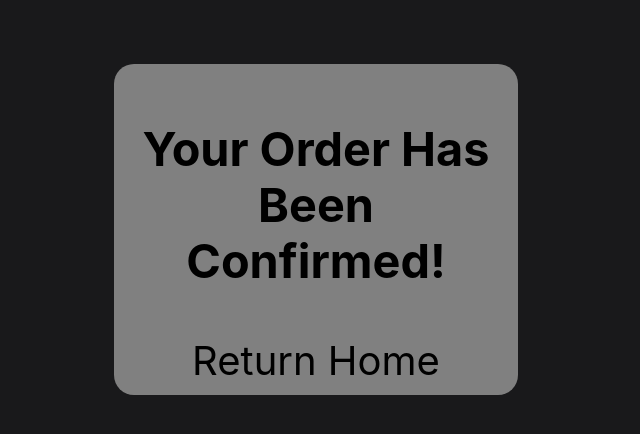
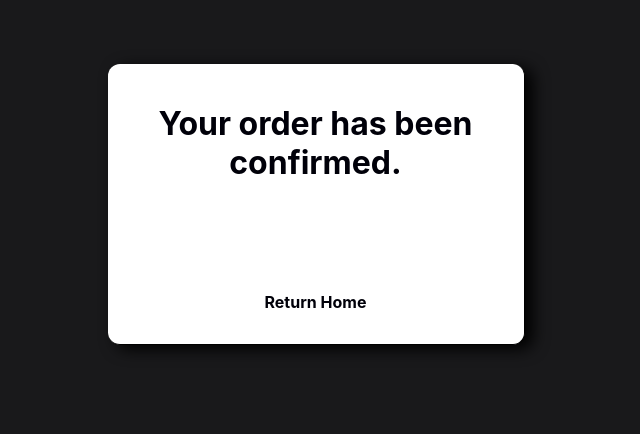
Before and after one commit to GitSeaBass/CinemaEBooking, a React (Create React App) app in the folder Frontend/cinema-ebooking/: page /orderconfirm in a window 1280 px wide. Shown: the top 434 px of the page, without its empty margins (324-964 px from the left). Built offline with nearby package versions, Linux system fonts and the light colour scheme.

Commit message:
style changes

```diff
--- a/Frontend/cinema-ebooking/src/components/AdminHomePage.css
+++ b/Frontend/cinema-ebooking/src/components/AdminHomePage.css
@@ -1,8 +1,4 @@
-body {
-    background-color: #19191b;
-}
-
-.options {
+.AdminHomePage-options {
     display: flex;
     flex-direction: column;
     align-items: center;
@@ -10,7 +6,7 @@ body {
     margin: 10px 0px;
 }
 
-.admin-button {
+.AdminHomePage-admin-button {
     width: 80%;
     height: 120px;
 
@@ -26,6 +22,6 @@ body {
     transition: all 300ms ease-in-out 200ms;
 }
 
-.admin-button:hover {
+.AdminHomePage-admin-button:hover {
     background-color: #cccccc;
 }
--- a/Frontend/cinema-ebooking/src/components/AdminHomePage.js
+++ b/Frontend/cinema-ebooking/src/components/AdminHomePage.js
@@ -46,42 +46,42 @@ function AdminHomePage(props) {
         <>
             <NavBar user={props.user} setUser={props.setUser} moviearray={props.moviearray} />
             {option === 0 &&
-                <div className='options'>
-                    <button className='admin-button' onClick={addclick}>Add Movie</button>
-                    <button className='admin-button' onClick={movieclick}>Manage Movies</button>
-                    <button className='admin-button' onClick={userclick}>Manage Users</button>
-                    <button className='admin-button' onClick={promoclick}>Manage Promotions</button>
+                <div className='AdminHomePage-options'>
+                    <button className='AdminHomePage-admin-button' onClick={addclick}>Add Movie</button>
+                    <button className='AdminHomePage-admin-button' onClick={movieclick}>Manage Movies</button>
+                    <button className='AdminHomePage-admin-button' onClick={userclick}>Manage Users</button>
+                    <button className='AdminHomePage-admin-button' onClick={promoclick}>Manage Promotions</button>
                 </div>
             }
 
             {option === 1 &&
                 <>
-                    <div className='options'>
-                        <button className='admin-button' onClick={addclick}>Add Movie</button>
+                    <div className='AdminHomePage-options'>
+                        <button className='AdminHomePage-admin-button' onClick={addclick}>Add Movie</button>
                     </div>
                     <AddMovies moviearray={props.moviearray} />
                 </>
             }
             {option === 2 &&
                 <>
-                    <div className='options'>
-                        <button className='admin-button' onClick={movieclick}>Manage Movies</button>
+                    <div className='AdminHomePage-options'>
+                        <button className='AdminHomePage-admin-button' onClick={movieclick}>Manage Movies</button>
                     </div>
                     <ManageMovies moviearray={props.moviearray} />
                 </>
             }
             {option === 3 &&
                 <>
-                    <div className='options'>
-                        <button className='admin-button' onClick={userclick}>Manage Users</button>
+                    <div className='AdminHomePage-options'>
+                        <button className='AdminHomePage-admin-button' onClick={userclick}>Manage Users</button>
                     </div>
                     <ManageUsers userarray={props.userarray} />
                 </>
             }
             {option === 4 &&
                 <>
-                    <div className='options'>
-                        <button className='admin-button' onClick={promoclick}>Manage Promotions</button>
+                    <div className='AdminHomePage-options'>
+                        <button className='AdminHomePage-admin-button' onClick={promoclick}>Manage Promotions</button>
                     </div>
                     <ManagePromotions promoarray={props.promoarray} />
                 </>
--- a/Frontend/cinema-ebooking/src/components/CustomerHomePage.css
+++ b/Frontend/cinema-ebooking/src/components/CustomerHomePage.css
@@ -1,7 +1,3 @@
-body {
-    background-color: rgb(31, 30, 30);
-}
-
 .currently-running-title {
     margin-top: 20px;
     font-weight: bold;
@@ -27,7 +23,7 @@ body {
     transition: 0.5s;
 }
 
-.poster:hover{
+.poster:hover {
     opacity: 0.5;
     cursor: pointer;
     transition: 0.5s;
@@ -37,7 +33,7 @@ body {
     display: flex;
 }
 
-.movie-card > div {
+.movie-card>div {
     font-weight: bold;
 }
 
--- a/Frontend/cinema-ebooking/src/components/LoginPage.css
+++ b/Frontend/cinema-ebooking/src/components/LoginPage.css
@@ -19,14 +19,13 @@
     background-color: white;
 }
 
-a {
+.create-account-link {
     color: #000000;
-    text-decoration: none;
 
     transition: color 300ms ease-in-out 200ms;
 }
 
-a:hover {
+.create-account-link:hover {
     color: #11114d;
 }
 
--- a/Frontend/cinema-ebooking/src/components/LoginPage.js
+++ b/Frontend/cinema-ebooking/src/components/LoginPage.js
@@ -1,6 +1,6 @@
 import './LoginPage.css'
 import { useState } from 'react';
-import { useNavigate } from 'react-router-dom';
+import { Link, useNavigate } from 'react-router-dom';
 
 function LoginPage(props) {
     const navigate = useNavigate();
--- a/Frontend/cinema-ebooking/src/components/OrderConfirm.css
+++ b/Frontend/cinema-ebooking/src/components/OrderConfirm.css
@@ -1,11 +1,38 @@
-.confirmwindow {
-    background-color: gray;
+.OrderConfirm-confirm-window {
+    display: flex;
+    flex-direction: column;
+    justify-content: space-between;
+
     width: 30%;
-    margin: auto;
-    border-radius: 20px;
+    height: 30vh;
+
+    margin: 0 auto;
+    margin-top: 4rem;
+    border: none;
+    border-right: 1px solid #000000;
+    border-bottom: 1px solid #000000;
+    border-radius: 12px;
+    padding: 2rem 1rem;
+    padding-top: 0.5rem;
+    box-shadow: 8px 4px 16px #000000;
+
+    background-color: #ffffff;
+
     text-align: center;
-    padding: 10px;
-    margin-top: 5%;
-    gap: 10px;
-    font-size: 2.5em;
+    color: #000009;
 }
+
+.OrderConfirm-confirm-window>h3 {
+    font-size: 2rem;
+}
+
+.OrderConfirm-return-home {
+    font-weight: bold;
+    color: #000009;
+
+    transition: color 300ms ease-in-out 200ms;
+}
+
+.OrderConfirm-return-home:hover {
+    color: #10102a;
+}
--- a/Frontend/cinema-ebooking/src/components/OrderConfirm.js
+++ b/Frontend/cinema-ebooking/src/components/OrderConfirm.js
@@ -1,10 +1,11 @@
 import './OrderConfirm.css'
+import { Link } from 'react-router-dom'
 
 function OrderConfirm() {
     return (
-        <div className='confirmwindow'>
-            <h3>Your Order Has Been Confirmed!</h3>
-            <a href='/'>Return Home</a>
+        <div className='OrderConfirm-confirm-window'>
+            <h3>Your order has been confirmed.</h3>
+            <Link to='/customerpage' className='OrderConfirm-return-home'>Return Home</Link>
         </div>
     )
 }
--- a/Frontend/cinema-ebooking/src/components/SelectSeats.js
+++ b/Frontend/cinema-ebooking/src/components/SelectSeats.js
@@ -54,9 +54,6 @@ function SelectSeats(props) {
         setSenior(e.target.value)
     }
 
-    const numRows = props.rooms.numRows;
-    const perRow = props.rooms.numSeats / numRows;
-
     function confirm() {
         props.setChildTickets(child)
         props.setAdultTickets(adult)
@@ -84,12 +81,13 @@ function SelectSeats(props) {
 
                 <h3 className="seattitle">Select Seats:</h3>
                 <div className='seatbuttoncontainer'>
-                    {props.rooms.map(() => {
-                        for (let i = 0; i < numRows; i++) {
+                    {props.rooms.filter((room) => room.number === roomNum).map((room) => {
+
+                        for (let i = 0; i < room.numRows; i++) {
                             <div className='SelectSeats-seat-row'>
                                 {(() => {
-                                    for (let j = 0; j < perRow; i++) {
-                                        <div className='SelectSeats-seat'></div>
+                                    for (let j = 0; j < room.numSeats / room.numRows; i++) {
+                                        <div className='SelectSeats-seat'>{8 - j}</div>
                                     }
                                 })}
                             </div>
--- a/Frontend/cinema-ebooking/src/index.css
+++ b/Frontend/cinema-ebooking/src/index.css
@@ -1,5 +1,8 @@
 body {
   margin: 0;
+
+  background-color: #19191b;
+
   font-family: -apple-system, BlinkMacSystemFont, 'Segoe UI', 'Roboto', 'Oxygen',
     'Ubuntu', 'Cantarell', 'Fira Sans', 'Droid Sans', 'Helvetica Neue',
     sans-serif;
@@ -11,3 +14,7 @@ code {
   font-family: source-code-pro, Menlo, Monaco, Consolas, 'Courier New',
     monospace;
 }
+
+a {
+  text-decoration: none;
+}
```
